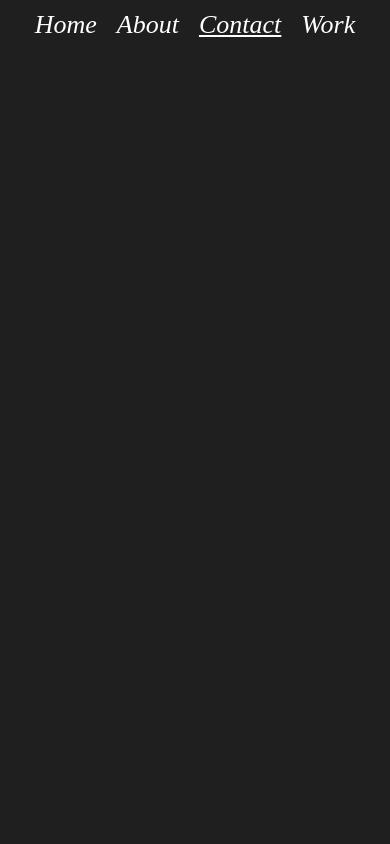
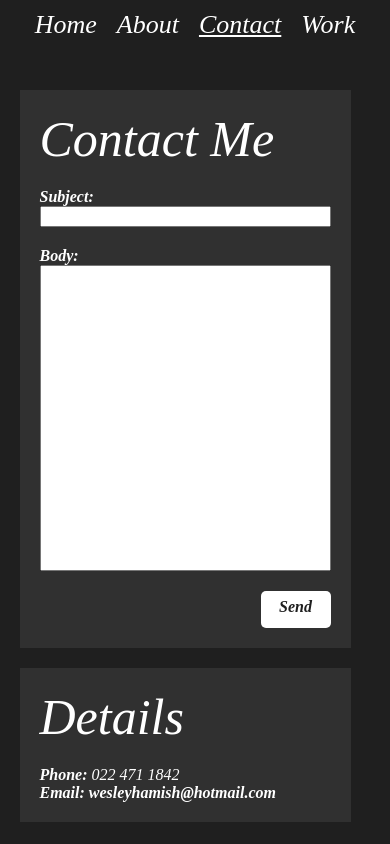
Before and after one commit to Leyght811/portfolio, a React (Create React App) app: page /contact in a window 390 px wide. Built offline with nearby package versions, Linux system fonts and the light colour scheme; no server answers.

Commit message:
Complete and Responsive

```diff
--- a/src/pages/contact.jsx
+++ b/src/pages/contact.jsx
@@ -1,20 +1,73 @@
 import React from "react";
 import "../styles/style.css";
 import "../styles/contact.css";
+import { useState } from "react";
 
 const Contact = () => {
+  const [subject, setSubject] = useState("");
+  const [bodyText, setBody] = useState("");
+
+  console.log(subject, "sadjfkldsahfkhsadkld", bodyText)
   return (
     <div className="contact-page">
       <div className="contact-page-content">
         <div className="contact-page-form">
-
+          <div className="contact-header text">
+            <i>Contact Me</i>
+          </div>
+          <div className="contact-form-subject">
+            <span className="text contact-form-label">
+              <b>
+                <i>Subject: </i>
+              </b>
+            </span>
+            <input
+              value={subject}
+              onChange={(e) => setSubject(e.target.value)}
+            />
+          </div>
+          <div className="contact-form-body">
+            <span className="text contact-form-label">
+              <b>
+                <i>Body: </i>
+              </b>
+            </span>
+            <textarea
+              value={bodyText}
+              onChange={(e) => setBody(e.target.value)}
+            />
+          </div>
+          <div className="contact-form-submission">
+            <a
+              href={
+                "mailto:wesleyhamish@hotmail.com?subject=" +
+                subject +
+                "&body=" +
+                bodyText
+              }
+            >
+              <div className="contact-form-submission-button">
+                <i>
+                  <b>Send</b>
+                </i>
+              </div>
+            </a>
+          </div>
         </div>
         <div className="contact-page-text">
-
+          <div className="contact-header text">
+            <i>Details</i>
+          </div>
+          <div className="contact-text-info text">
+            <i>
+              <b>Phone:</b> 022 471 1842 <br />{" "}
+              <b>Email: wesleyhamish@hotmail.com</b>
+            </i>
           </div>
         </div>
       </div>
-    )
-}
+    </div>
+  );
+};
 
-export default Contact
+export default Contact;
--- a/src/styles/contact.css
+++ b/src/styles/contact.css
@@ -1,4 +1,133 @@
-.contact-page{
+.contact-page {
+  height: 100%;
+  width: 100%;
+}
+
+.contact-page-content {
+
+  position: relative;
+  height: calc(90% - 20px);
+  width: calc(90vw - 20px);
+  left: 5%;
+  top: 5%;
+  display: flex;
+  flex-wrap: wrap;
+}
+
+.contact-page-form {
+    background-color: rgba(60, 60, 60, 0.6);
     height: 100%;
-    width: 100%;
+    padding: 20px;
+    flex: 2;
+    min-width: 600px;
+    margin-right: 20px;
 }
+
+.contact-page-text {
+    background-color: rgba(60, 60, 60, 0.6);
+    height: 100%;
+    padding: 20px;
+    flex: 1;
+}
+
+.contact-header{
+    font-size: 50px;
+    padding-bottom: 20px;
+    /* white-space: nowrap; */
+}
+
+.contact-text-info{
+    white-space: nowrap;
+}
+
+.contact-form-subject{
+    width: 470px;
+    padding-bottom: 20px;
+    display: flex;
+}
+.contact-form-subject > input{
+    flex: 1;
+}
+
+.contact-form-body{
+    width: 470px;
+    display: flex;
+    padding-bottom: 20px;
+}
+
+.contact-form-body > textarea{
+    flex: 1;
+    height: 300px;
+    resize: none;
+}
+
+.contact-form-label{
+    flex: 0 0 70px;
+    display: inline-block;
+}
+
+.contact-form-submission{
+    width: 470px;
+}
+.contact-form-submission-button{
+    width: 70px;
+    height: 30px;
+    display: inline-block;
+    position: relative;
+    left: 400px;
+    background-color: white;
+    color: rgb(31, 31, 31);
+    text-align: center;
+    padding-top: 7px;
+    border-radius: 5px;
+}
+
+.contact-form-submission-button:hover{
+    background-color: rgb(31, 31, 31);
+    color: white;
+}
+
+@media only screen and (max-width: 1040px) {
+
+    .contact-page-content{
+        flex-direction: column;
+        flex-wrap: nowrap;
+    }
+
+    .contact-page-text{
+        margin-top: 20px;
+        height: 200px;
+    }
+
+    .contact-page-form{
+        min-width: 0;
+        flex: 1;
+        margin: 0;
+    }
+
+    .contact-form-body{
+        width: 100%;
+        flex-direction: column;
+    }
+
+    .contact-form-body > textarea{
+        flex: 0 0 300px;
+    }
+
+    .contact-form-subject{
+        width: 100%;
+        flex-direction: column;
+    }
+
+    .contact-form-submission{
+        width: 100%;
+    }
+
+    .contact-form-submission-button{
+        left: calc(100% - 70px);
+    }
+
+    .contact-form-label{
+        flex: 0 0 100%;
+    }
+}
```
Lines whose indentation alone changed are shown as unchanged.
